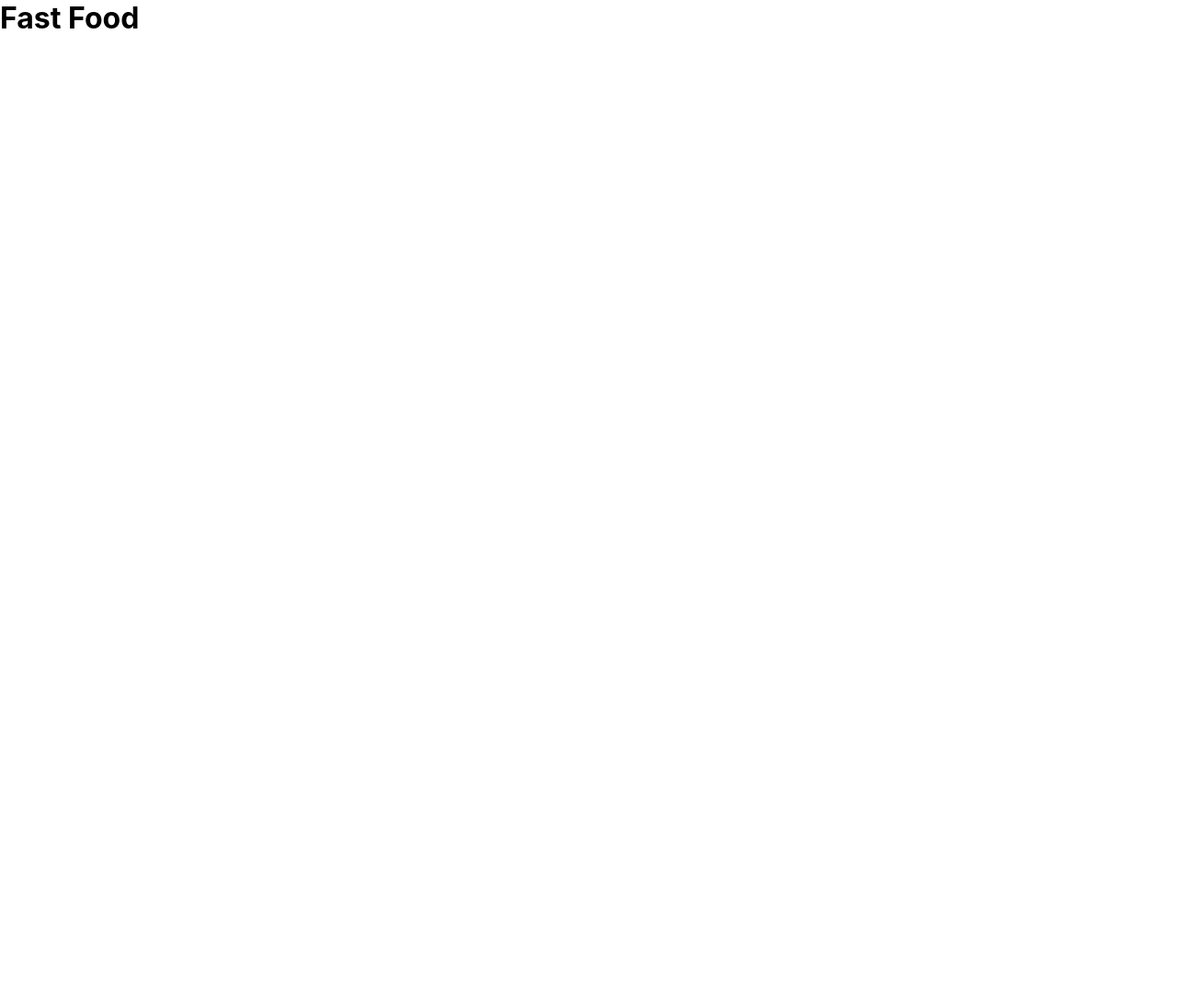
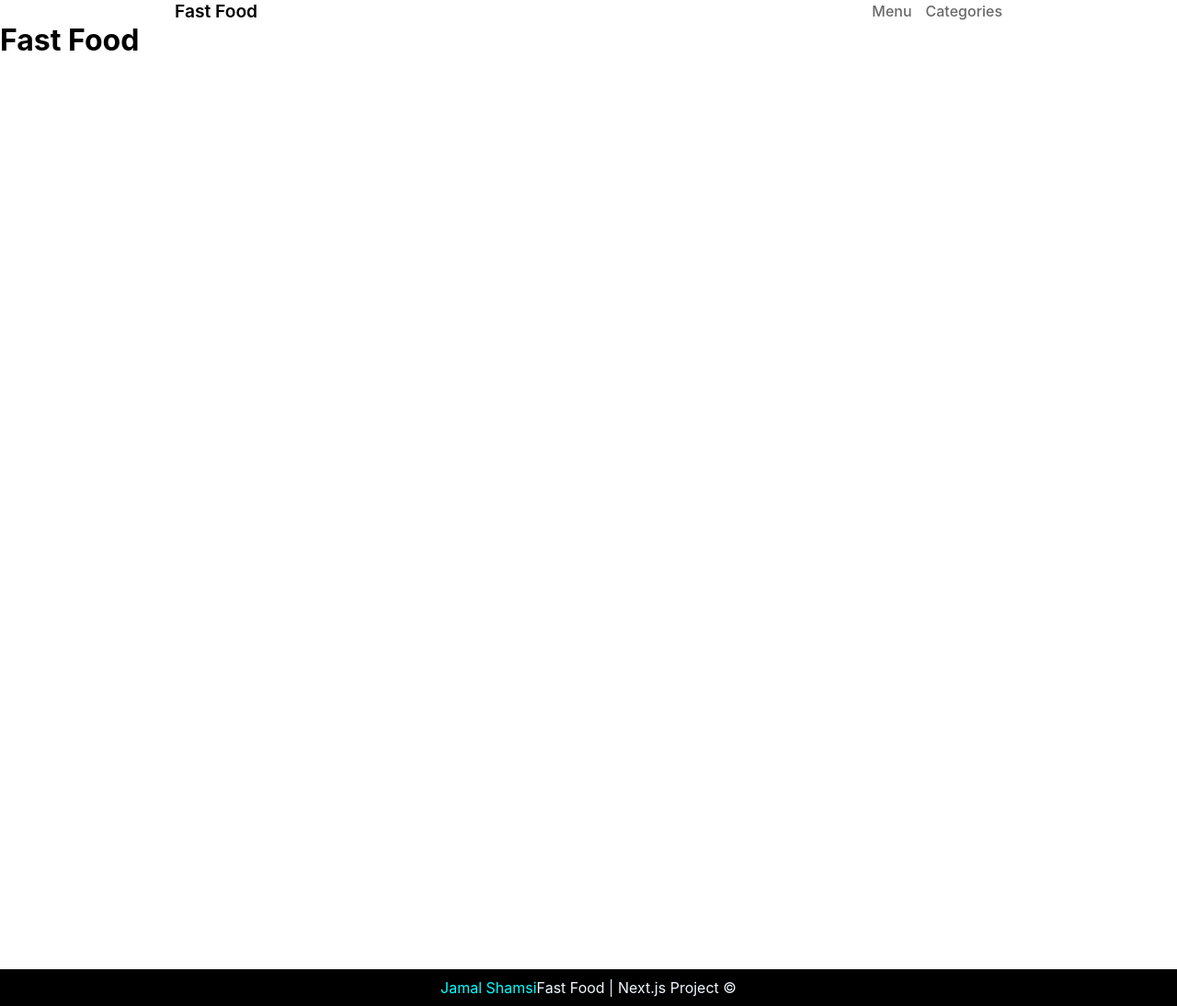
Before and after one commit to jamalshamsi1988/fastfood-next, a Next.js app: page / in a window 1280 px wide. Shown: the whole page at 92% size. Before the commit the page ends 800 px from the top, so only its background shows below. Built offline with nearby package versions, Linux system fonts and the light colour scheme.

Commit message:
header & footer completed

```diff
--- /dev/null
+++ b/components/layout/Layout.js
@@ -0,0 +1,26 @@
+import Link from 'next/link';
+import styles from './Layout.module.css';
+const Layout = ({children}) => {
+  return (
+    <div>
+      <header className={styles.header}>
+        <div className={styles.left}>
+            <Link href="/">Fast Food</Link>
+        </div>
+        <div className={styles.right}>
+            <Link href="/menu">Menu</Link>
+            <Link href="/categories">Categories</Link>
+        </div>
+      </header>
+
+      <div className={styles.container}>{children}</div>
+
+      <footer className={styles.footer}>
+        <a href='https://github.com/jamalshamsi1988' target='_blank'>Jamal Shamsi</a>
+            Fast Food | Next.js Project &copy;
+      </footer>
+    </div>
+  )
+}
+
+export default Layout
--- /dev/null
+++ b/components/layout/Layout.module.css
@@ -0,0 +1,44 @@
+.header{
+    max-width: 900px;
+    margin: auto;
+    display: flex;
+    justify-content: space-between;
+    align-items: center;
+    pad: 20px 0px;
+}
+
+.left a{
+    color:black;
+    font-weight: 600;
+    font-size: 1.2rem;
+}
+.right a{
+    margin-left: 15px;
+    color: dimgray;
+    font-weight: 500;
+}
+.footer {
+    background-color: black;
+    text-align: center;
+    color: aliceblue;
+    padding: 10px 0 ;
+    margin-top: 30px;
+}
+.footer a{
+    text-decoration: none;
+    color:aqua;
+}
+.container{
+    min-height: 1000px;
+}
+@media (max-width : 900px){
+    .header{
+        padding: 20px;
+    }
+}
+
+@media (max-width : 600px){
+    .header{
+        padding: 10px;
+    }
+}
--- a/pages/_app.js
+++ b/pages/_app.js
@@ -1,7 +1,12 @@
+import Layout from '../components/layout/Layout'
 import '../styles/globals.css'
 
 function MyApp({ Component, pageProps }) {
-  return <Component {...pageProps} />
+  return (
+    <Layout>
+      <Component {...pageProps} />
+    </Layout>
+  )
 }
 
 export default MyApp
```
